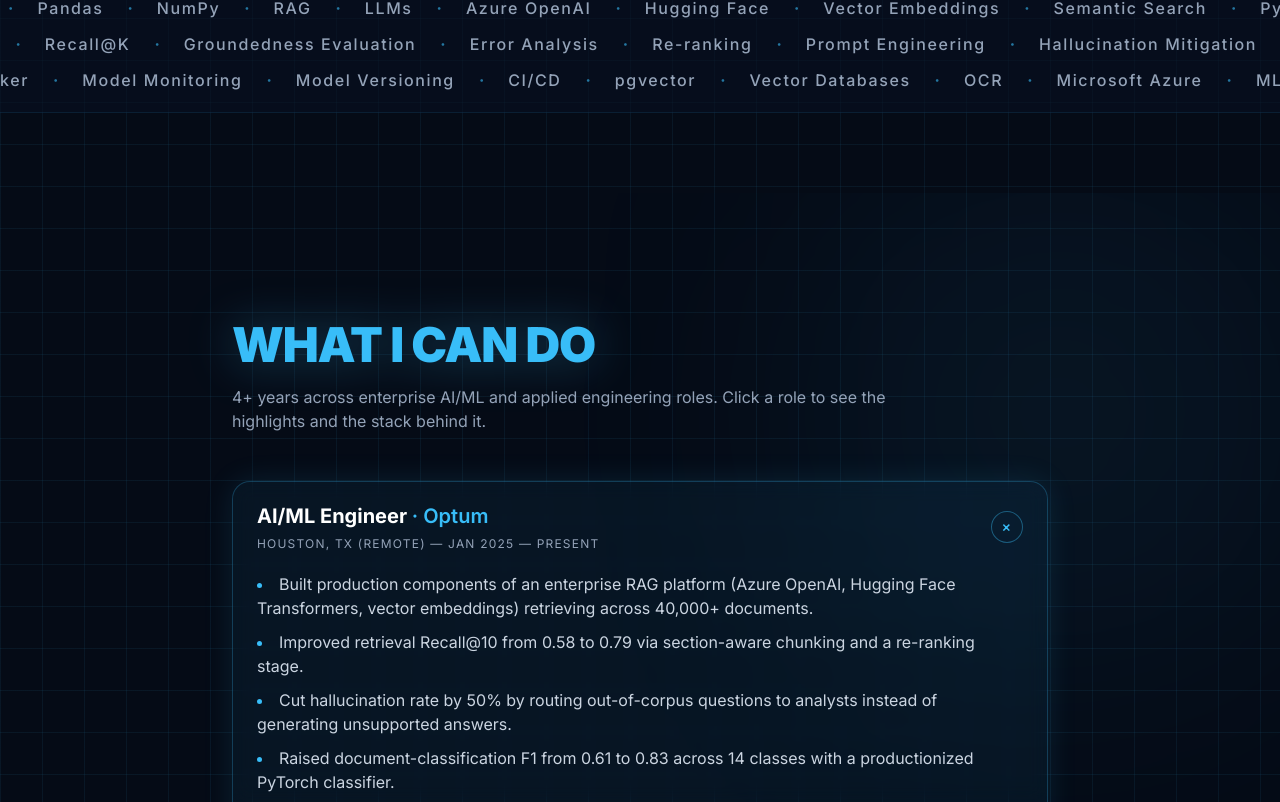
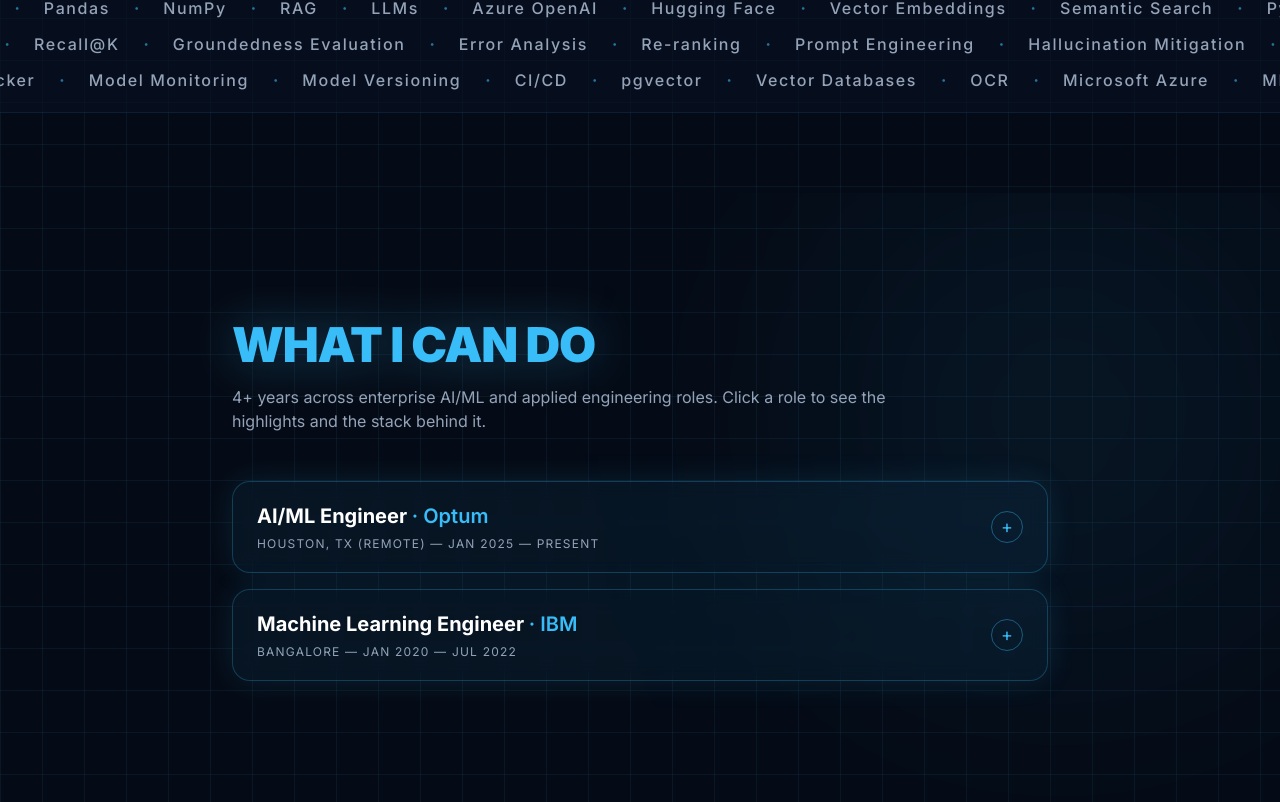
Before and after one commit to RishithaChilaka/portfolio, a React (Vite) app: page / in a window 1280 px wide. Shown: the part 1998-2800 px from the top of the page. Built offline with nearby package versions, Linux system fonts and the light colour scheme.

Commit message:
Fix AI/ML Engineer dropdown to stay closed until clicked

```diff
--- a/src/components/Experience.jsx
+++ b/src/components/Experience.jsx
@@ -34,7 +34,7 @@
 ]
 
 const Experience = () => {
-  const [openIndex, setOpenIndex] = useState(0)
+  const [openIndex, setOpenIndex] = useState(-1)
 
   return (
     <section id="experience" className="relative py-24 md:py-32 overflow-hidden">
```
